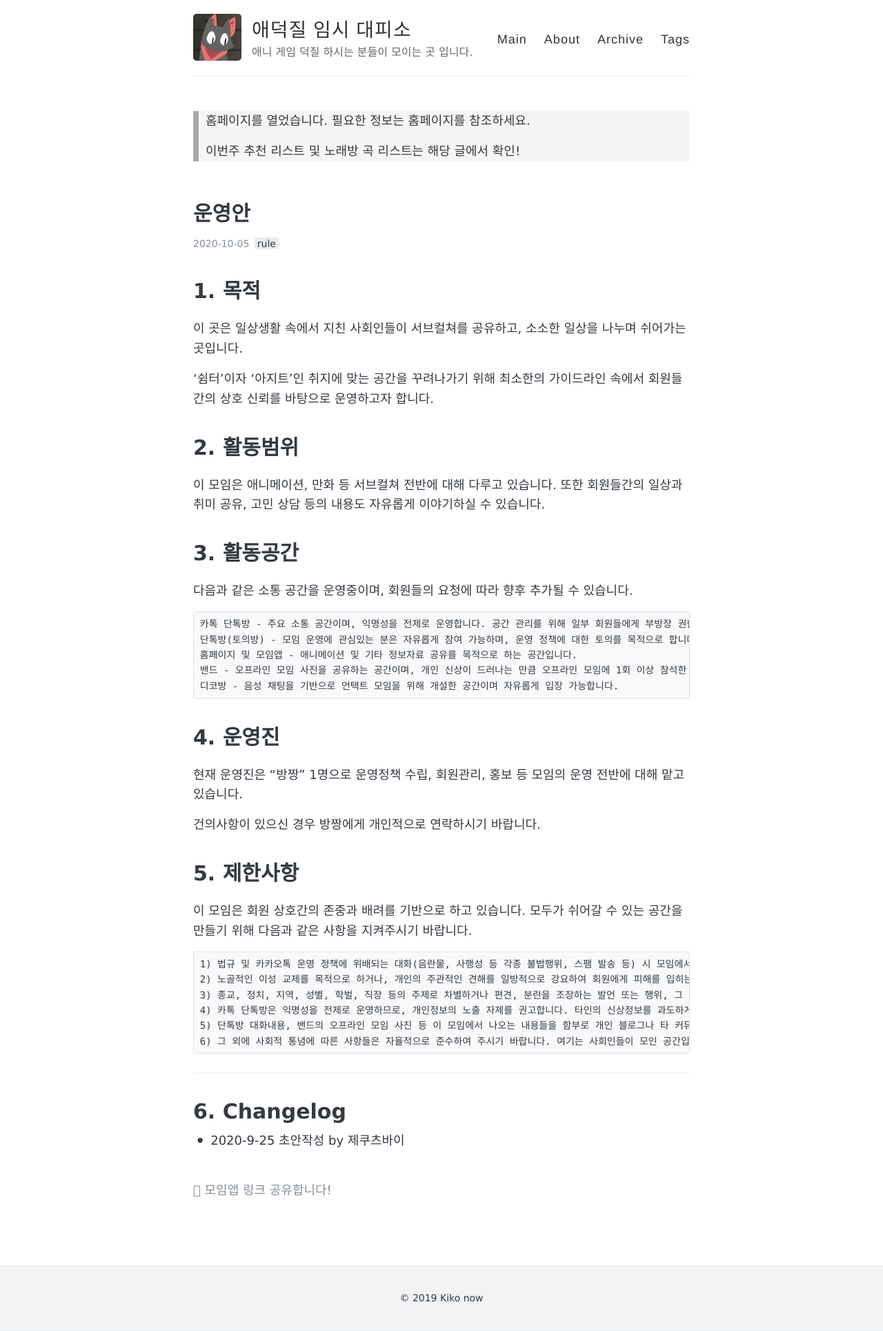
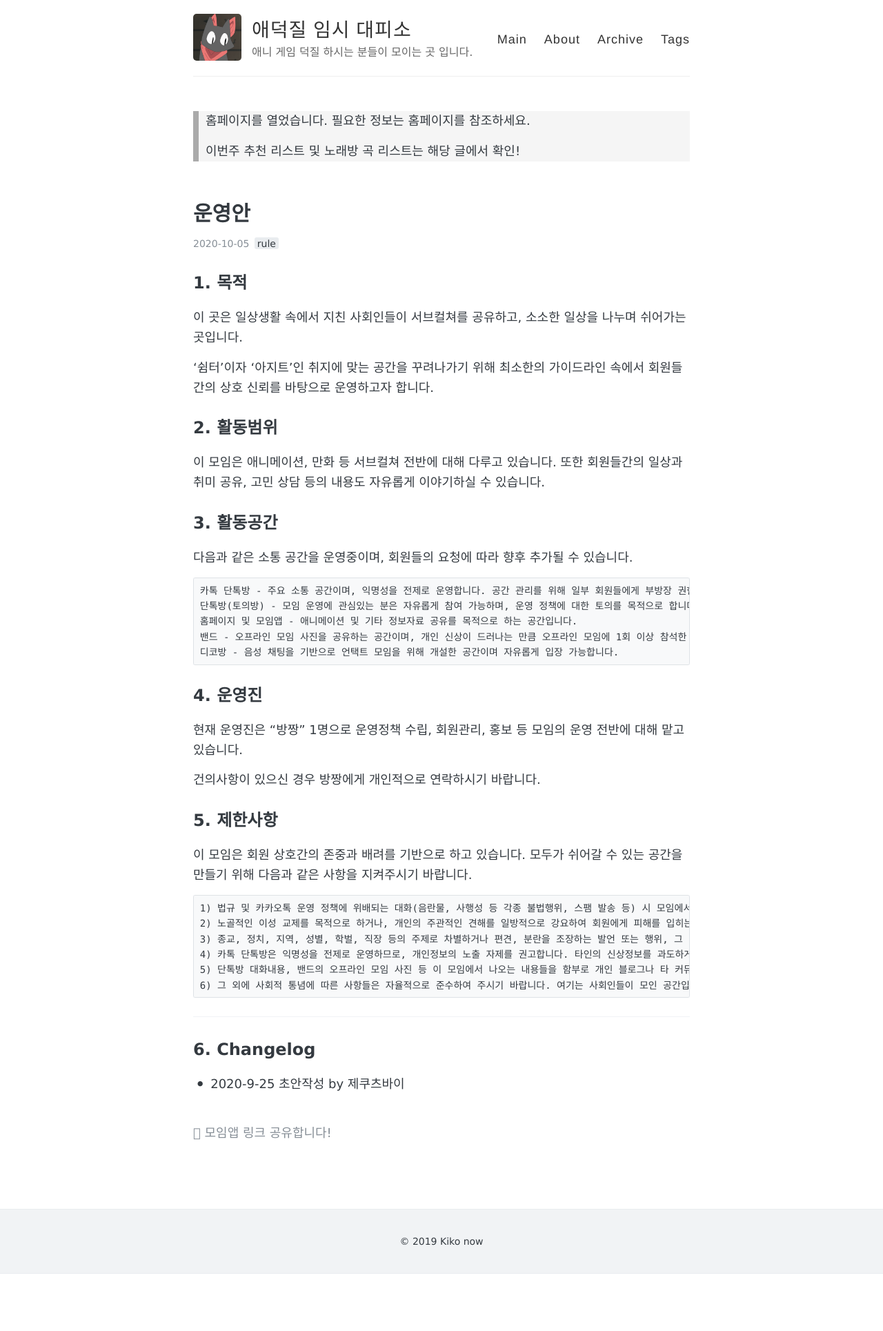
Before and after one commit to neko-agdg/neko-agdg.github.io, a Jekyll site: the page built from _posts/2020-10-05-rule.md, in a window 1280 px wide. Shown: the whole page at 69% size. Built offline with Jekyll 4.4.1, drawn with Linux system fonts in a browser that asks for light colours; comment, search, counter and statistics services are not loaded; after the commit the page ends 1846 px from its top, so only the background shows below that.

```diff
--- a/_posts/2020-10-05-rule.md
+++ b/_posts/2020-10-05-rule.md
@@ -6,16 +6,15 @@ tags:
   - rule
 ---
 
-
-# 1. 목적
+## 1. 목적
 이 곳은 일상생활 속에서 지친 사회인들이 서브컬쳐를 공유하고, 소소한 일상을 나누며 쉬어가는 곳입니다.
 
 '쉼터'이자 '아지트'인 취지에 맞는 공간을 꾸려나가기 위해 최소한의 가이드라인 속에서 회원들간의 상호 신뢰를 바탕으로 운영하고자 합니다.
 
-# 2. 활동범위
+## 2. 활동범위
 이 모임은 애니메이션, 만화 등 서브컬쳐 전반에 대해 다루고 있습니다. 또한 회원들간의 일상과 취미 공유, 고민 상담 등의 내용도 자유롭게 이야기하실 수 있습니다.
 
-# 3. 활동공간
+## 3. 활동공간
 다음과 같은 소통 공간을 운영중이며, 회원들의 요청에 따라 향후 추가될 수 있습니다.
 
 	카톡 단톡방 - 주요 소통 공간이며, 익명성을 전제로 운영합니다. 공간 관리를 위해 일부 회원들에게 부방장 권한을 부여하고 있습니다.
@@ -24,12 +23,12 @@ tags:
 	밴드 - 오프라인 모임 사진을 공유하는 공간이며, 개인 신상이 드러나는 만큼 오프라인 모임에 1회 이상 참석한 회원을 대상으로 운영하고 있습니다.
 	디코방 - 음성 채팅을 기반으로 언택트 모임을 위해 개설한 공간이며 자유롭게 입장 가능합니다.
 
-# 4. 운영진
+## 4. 운영진
 현재 운영진은 "방짱" 1명으로 운영정책 수립, 회원관리, 홍보 등 모임의 운영 전반에 대해 맡고 있습니다.
 
 건의사항이 있으신 경우 방짱에게 개인적으로 연락하시기 바랍니다.
 
-# 5. 제한사항
+## 5. 제한사항
 이 모임은 회원 상호간의 존중과 배려를 기반으로 하고 있습니다. 모두가 쉬어갈 수 있는 공간을 만들기 위해 다음과 같은 사항을 지켜주시기 바랍니다.
 
 	1) 법규 및 카카오톡 운영 정책에 위배되는 대화(음란물, 사행성 등 각종 불법행위, 스팸 발송 등) 시 모임에서 즉각 퇴장됩니다.
@@ -40,5 +39,5 @@ tags:
 	6) 그 외에 사회적 통념에 따른 사항들은 자율적으로 준수하여 주시기 바랍니다. 여기는 사회인들이 모인 공간입니다.
 
 ***
-# 6. Changelog
+## 6. Changelog
  - 2020-9-25 초안작성 by 제쿠츠바이
```
